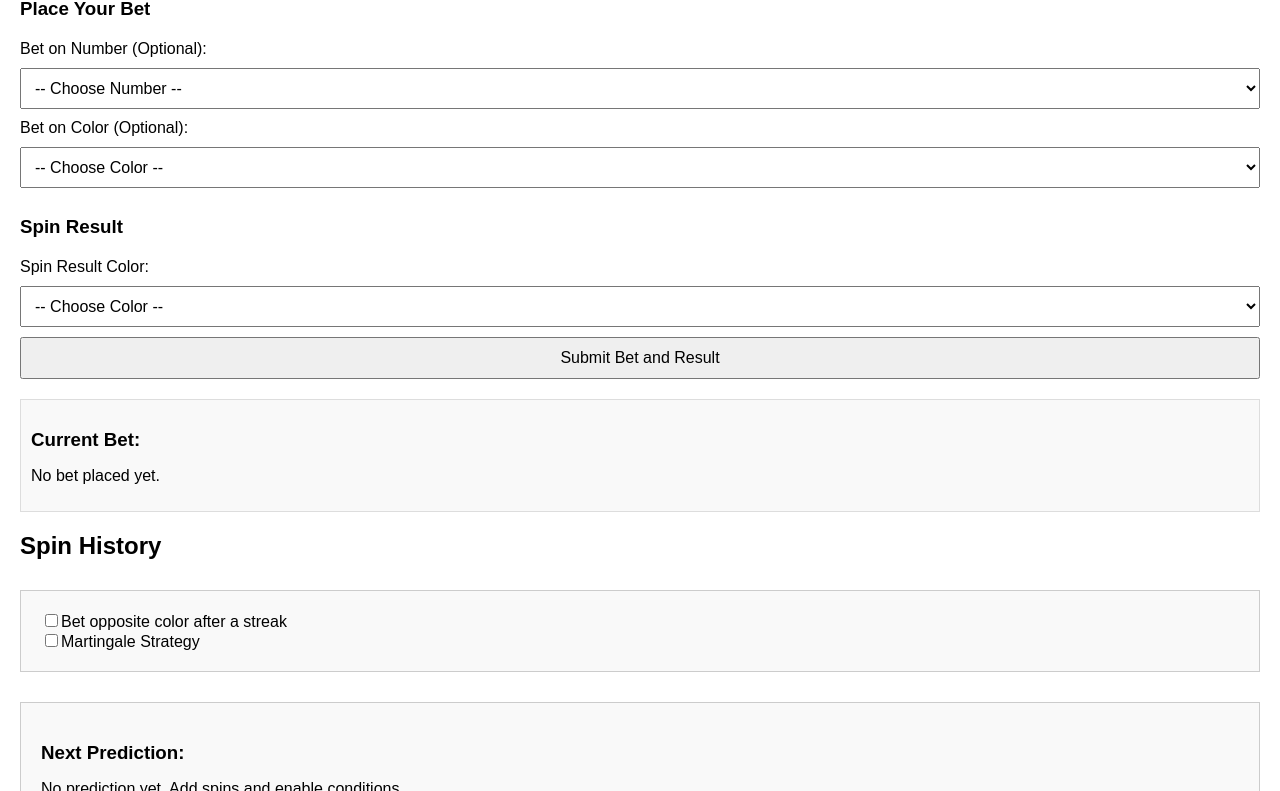
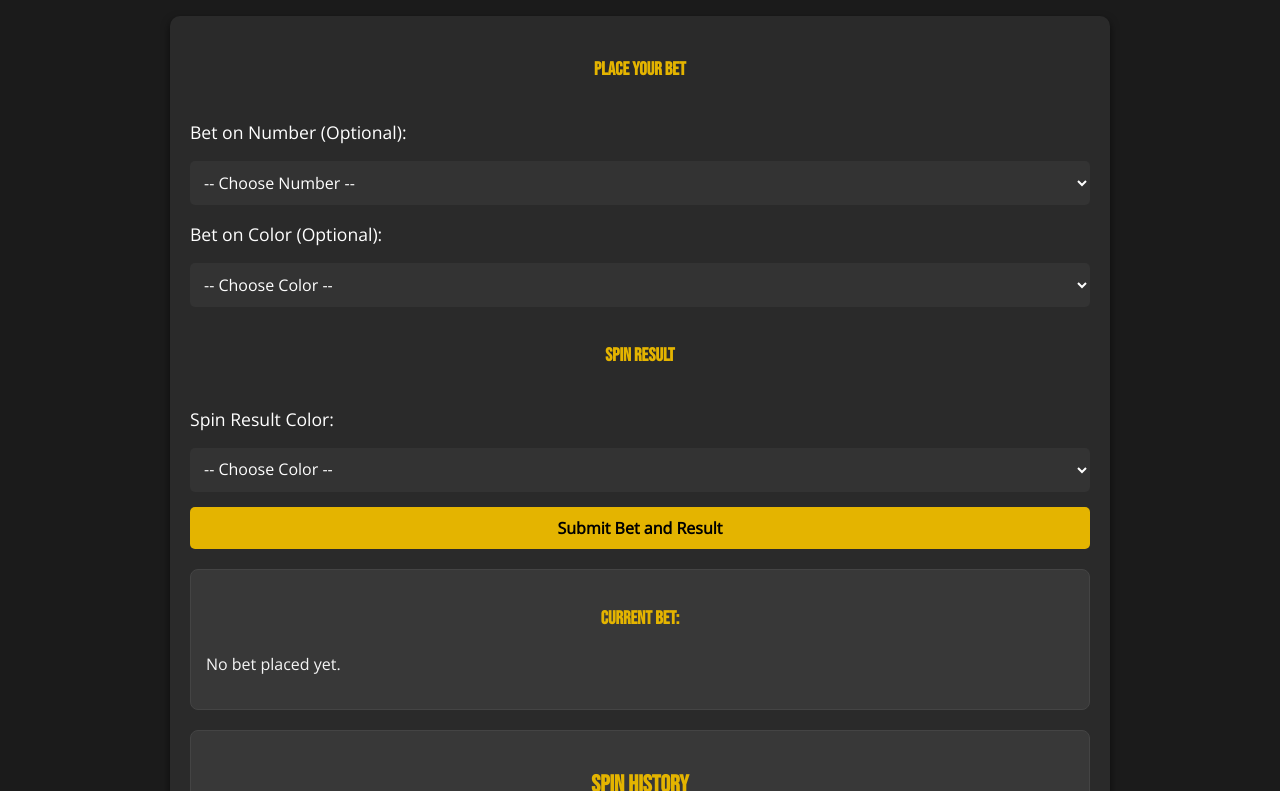
Before and after one commit to RichardTuharsky/roulette-prediction-platform, a plain HTML site: page index.html in a window 1280 px wide. Shown: the part 101-892 px from the top of the page. Drawn offline with nearby package versions, Linux system fonts and the light colour scheme.

Commit message:
frontend

```diff
--- a/index.html
+++ b/index.html
@@ -4,52 +4,126 @@
     <meta charset="UTF-8">
     <meta name="viewport" content="width=device-width, initial-scale=1.0">
     <title>Roulette Prediction Platform</title>
+    <!-- Google Fonts -->
+    <link href="https://fonts.googleapis.com/css2?family=Bebas+Neue&family=Lobster&family=Open+Sans&display=swap" rel="stylesheet">
     <style>
+        /* General Styling */
         body {
-            font-family: Arial, sans-serif;
-            margin: 20px;
+            font-family: 'Open Sans', sans-serif;
+            margin: 0;
+            padding: 0;
+            background-color: #1b1b1b; /* Dark background */
+            color: #f5f5f5;
+            line-height: 1.6;
         }
 
-        h2, h3 {
-            margin-bottom: 10px;
+        h1, h2, h3 {
+            font-family: 'Bebas Neue', cursive;
+            color: #e4b400; /* Gold for headings */
+            text-align: center;
         }
 
+        h1 {
+            font-size: 3rem;
+            margin: 20px 0;
+        }
+
+        a, button, select, input {
+            font-family: inherit;
+        }
+
+        #app {
+            margin: 20px auto;
+            max-width: 900px;
+            background-color: #2a2a2a; /* Darker gray */
+            border-radius: 10px;
+            box-shadow: 0px 4px 8px rgba(0, 0, 0, 0.6);
+            padding: 20px;
+        }
+
+        /* Form Styling */
         #spin-form {
             display: flex;
             flex-direction: column;
-            gap: 10px;
-            margin-bottom: 20px;
+            gap: 15px;
         }
 
-        #spin-form select, #spin-form input, #spin-form button {
-            padding: 10px;
-            font-size: 16px;
+        label {
+            font-size: 1.1rem;
+            color: #fff;
         }
 
-        #bet-confirmation, #spin-result-input {
-            margin-top: 20px;
+        select, input, button {
             padding: 10px;
-            border: 1px solid #ddd;
-            background-color: #f9f9f9;
+            font-size: 1rem;
+            border-radius: 5px;
+            border: none;
         }
 
-        #spin-list, #history-section ul {
-            margin-top: 20px;
-            list-style-type: none;
-            padding: 0;
+        select, input {
+            background-color: #333;
+            color: #fff;
         }
 
-        #spin-list li, #history-section li {
-            margin: 5px 0;
-            padding: 5px;
-            border: 1px solid #ddd;
+        button {
+            background-color: #e4b400;
+            color: #000;
+            font-weight: bold;
+            cursor: pointer;
+            transition: transform 0.2s, box-shadow 0.2s;
         }
 
-        #predefined-conditions, #next-prediction {
-            margin-top: 30px;
-            padding: 20px;
-            border: 1px solid #ccc;
-            background-color: #f9f9f9;
+        button:hover {
+            transform: scale(1.05);
+            box-shadow: 0px 4px 8px rgba(228, 180, 0, 0.6);
+        }
+
+        /* Dynamic Section */
+        #bet-confirmation, #history-section, #predefined-conditions, #next-prediction {
+            margin-top: 20px;
+            padding: 15px;
+            background-color: #383838; /* Slightly lighter gray */
+            border: 1px solid #444;
+            border-radius: 8px;
+        }
+
+        /* History and Predictions */
+        #spin-list li {
+            list-style: none;
+            margin: 5px 0;
+            padding: 10px;
+            border-radius: 50px;
+            background: linear-gradient(135deg, #e4b400, #c49000);
+            color: #000;
+            text-align: center;
+            font-weight: bold;
+            box-shadow: 0px 4px 8px rgba(0, 0, 0, 0.4);
+        }
+
+        /* Predefined Conditions */
+        #predefined-conditions label {
+            display: inline-block;
+            margin-right: 15px;
+            cursor: pointer;
+        }
+
+        /* Animations */
+        .bet-highlight {
+            animation: betPlaced 1s ease-out;
+        }
+
+        @keyframes betPlaced {
+            0% { transform: scale(0.8); opacity: 0.5; }
+            100% { transform: scale(1); opacity: 1; }
+        }
+
+        .prediction-sparkle {
+            animation: sparkle 1s ease-in-out infinite alternate;
+        }
+
+        @keyframes sparkle {
+            0% { color: #fff; }
+            100% { color: #e4b400; }
         }
     </style>
 </head>
@@ -57,11 +131,9 @@
     <h1>Roulette Prediction Platform</h1>
 
     <div id="app">
-        <!-- Bet Placement and Spin Form -->
+        <!-- Bet and Spin Form -->
         <form id="spin-form">
             <h3>Place Your Bet</h3>
-
-            <!-- Bet Input -->
             <label for="number">Bet on Number (Optional):</label>
             <select id="number">
                 <option value="" selected>-- Choose Number --</option>
@@ -80,7 +152,6 @@
             </select>
 
             <h3>Spin Result</h3>
-            <!-- Spin Result Input -->
             <label for="color">Spin Result Color:</label>
             <select id="color">
                 <option value="" selected>-- Choose Color --</option>
@@ -113,11 +184,38 @@
         <!-- Predictions -->
         <div id="next-prediction">
             <h3>Next Prediction:</h3>
-            <p id="prediction-output">No prediction yet. Add spins and enable conditions.</p>
+            <p id="prediction-output" class="prediction-sparkle">No prediction yet. Add spins and enable conditions.</p>
         </div>
     </div>
 
     <!-- Include JavaScript -->
-    <script src="src/js/main.js"></script>
+    <script>
+        document.addEventListener('DOMContentLoaded', () => {
+            const form = document.getElementById('spin-form');
+            const betStatus = document.getElementById('bet-status');
+
+            form.addEventListener('submit', (e) => {
+                e.preventDefault();
+
+                const betNumber = document.getElementById('number').value || 'None';
+                const betColor = document.getElementById('bet').value || 'None';
+                const spinColor = document.getElementById('color').value;
+
+                if (!spinColor) {
+                    alert('Please select the spin result color.');
+                    return;
+                }
+
+                betStatus.textContent = `Bet: ${betNumber}, ${betColor}`;
+                betStatus.classList.add('bet-highlight');
+                setTimeout(() => betStatus.classList.remove('bet-highlight'), 1000);
+
+                const historyList = document.getElementById('spin-list');
+                const li = document.createElement('li');
+                li.textContent = `Bet: ${betNumber} ${betColor} | Result: ${spinColor}`;
+                historyList.appendChild(li);
+            });
+        });
+    </script>
 </body>
 </html>
```
